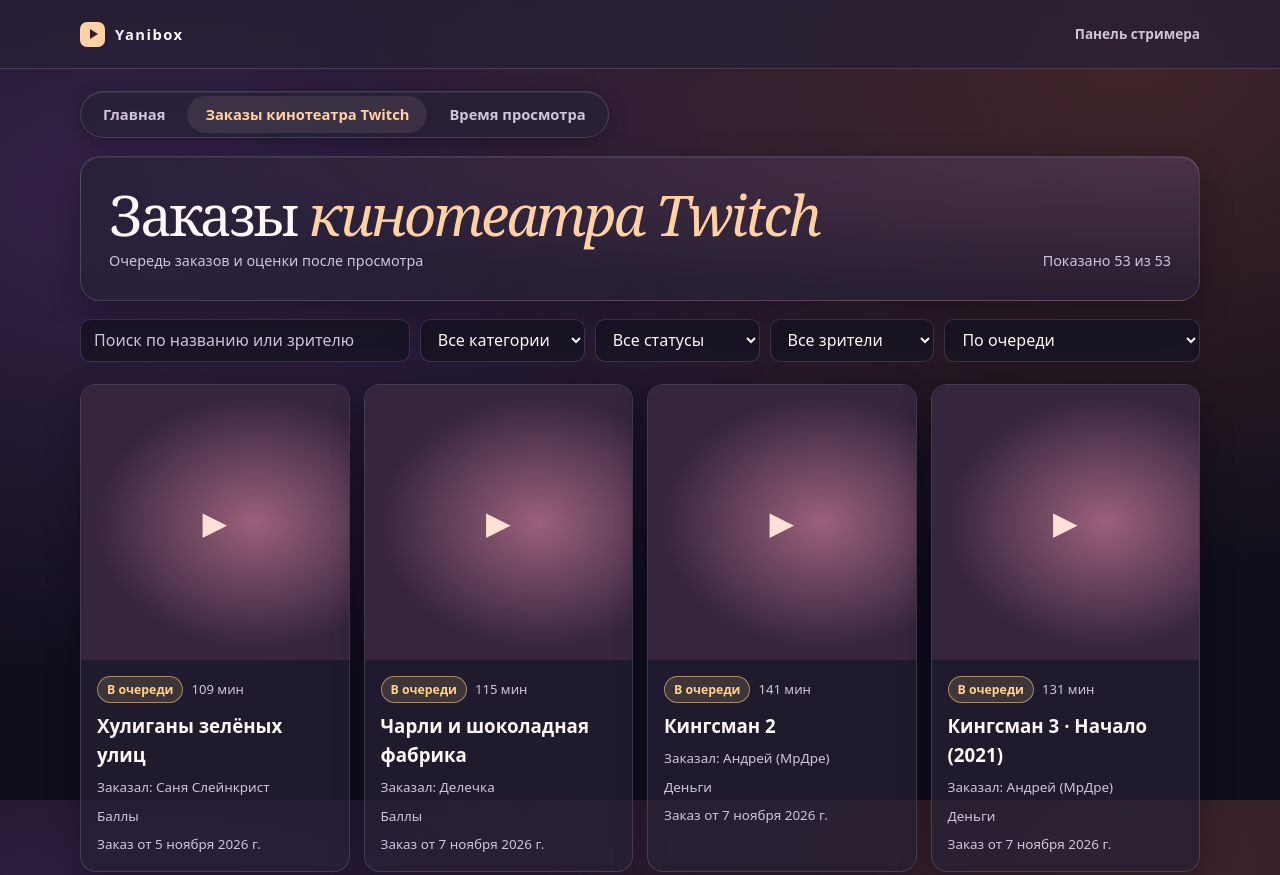
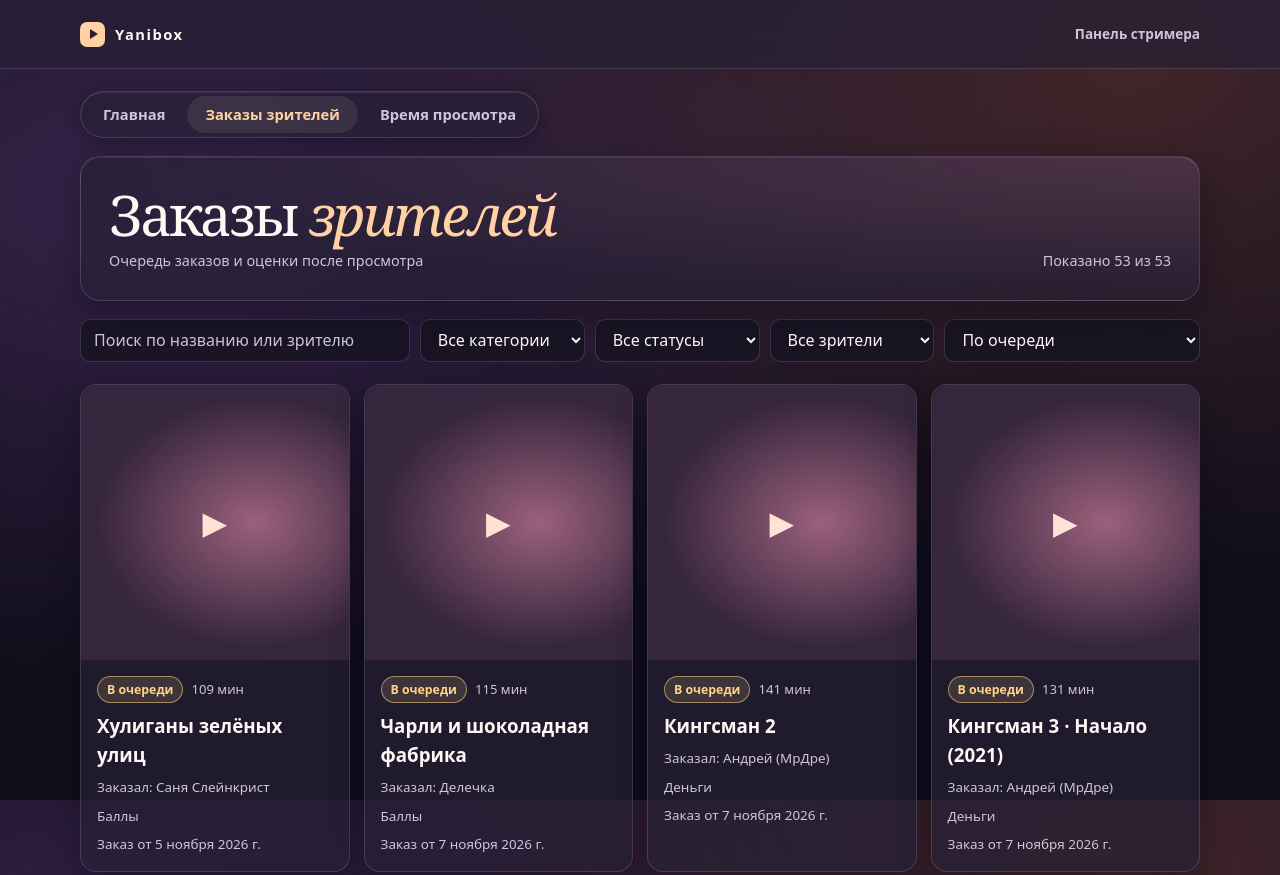
Before and after one commit to Yanibox/yanibox, a plain HTML site: page films.html in a window 1280 px wide. Shown: the top 875 px of the page. Drawn offline with Linux system fonts and the light colour scheme; no server answers.

Commit message:
Rename catalog to viewer orders

```diff
--- a/films.html
+++ b/films.html
@@ -4,7 +4,7 @@
   <meta charset="utf-8">
   <meta name="viewport" content="width=device-width, initial-scale=1">
   <meta name="referrer" content="no-referrer">
-  <title>Заказы кинотеатра Twitch · Yanibox</title>
+  <title>Заказы зрителей · Yanibox</title>
   <link rel="stylesheet" href="style.css">
   <link rel="stylesheet" href="showcase.css">
   <script type="module" src="catalog.mjs"></script>
@@ -17,13 +17,13 @@
   <main class="wrap">
     <nav class="site-tabs" aria-label="Разделы витрины">
       <a href="./">Главная</a>
-      <a href="films.html" aria-current="page">Заказы кинотеатра Twitch</a>
+      <a href="films.html" aria-current="page">Заказы зрителей</a>
       <a href="watchtime.html">Время просмотра</a>
     </nav>
     <section id="films" class="library" aria-labelledby="list-title">
       <header class="library-header">
         <div>
-          <h1 id="list-title">Заказы <em>кинотеатра Twitch</em></h1>
+          <h1 id="list-title">Заказы <em>зрителей</em></h1>
           <p class="muted">Очередь заказов и оценки после просмотра</p>
         </div>
         <p id="summary" class="muted" aria-live="polite"></p>
```
Also changed, not shown: index.html (+1 -1 lines), watchtime.html (+1 -1 lines).
